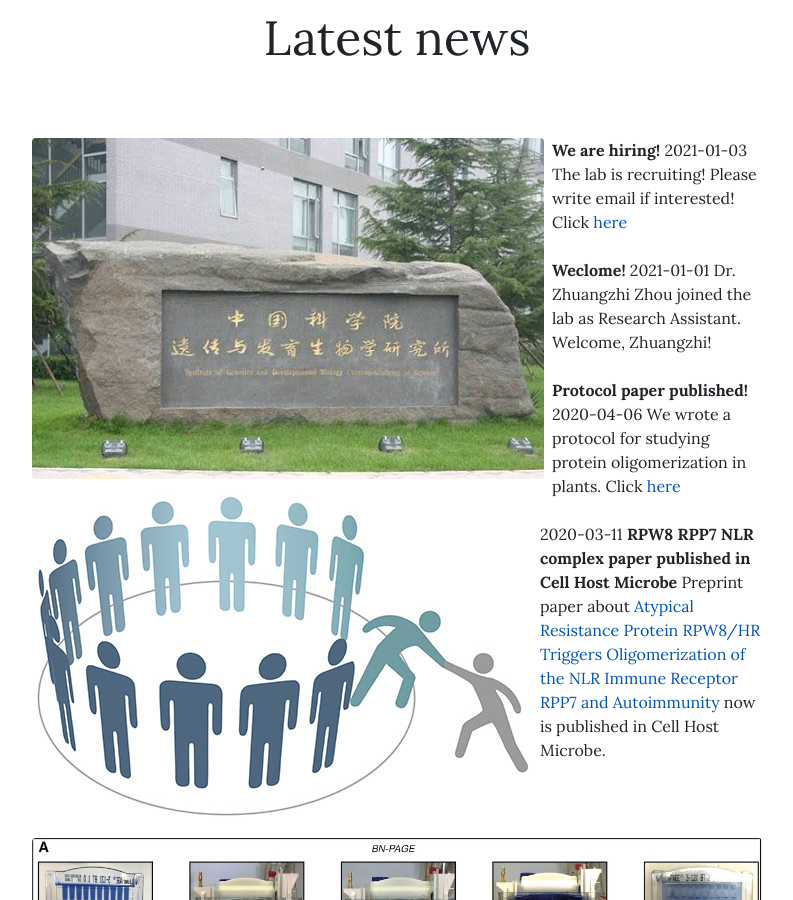
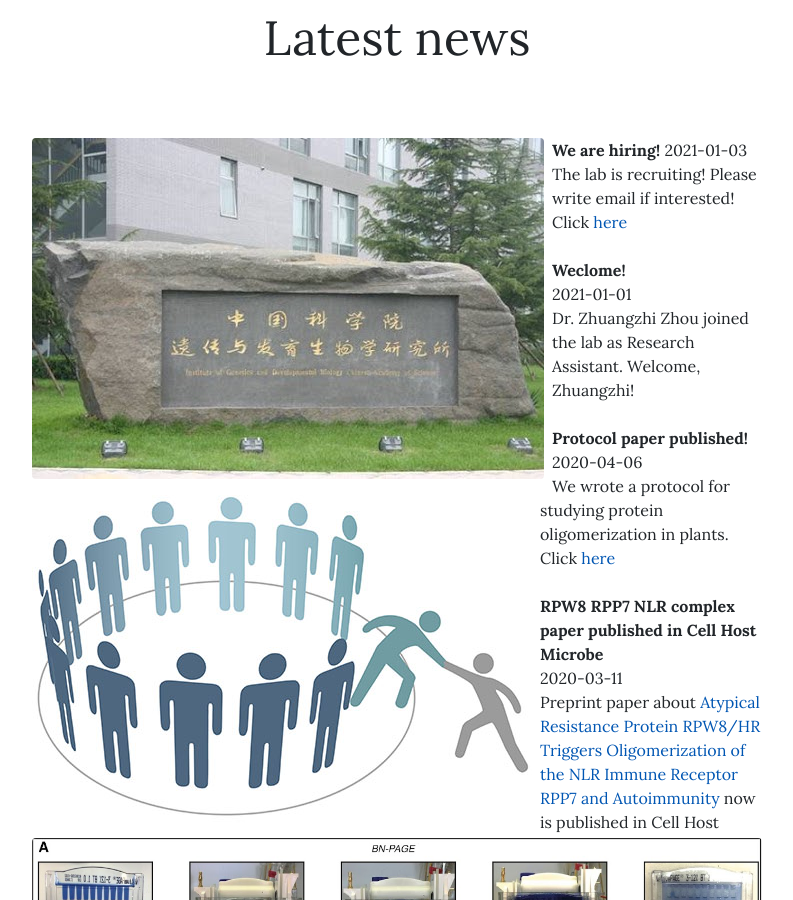
Before and after one commit to leili-plantmicrobe/leili-plantmicrobe.github.io, a Jekyll site: the page built from pages/home.md, in a window 1280 px wide and 900 px high, scrolled down 911 px. Shown: the whole window, without its empty margins (243-1036 px from the left). Built offline with Jekyll 4.4.1, drawn with Linux system fonts in a browser that asks for light colours.

```diff
--- a/pages/home.md
+++ b/pages/home.md
@@ -44,19 +44,19 @@ Click [here](/join/)
 <br/>
 <br/>
 ![zhuangzhi](/assets/img/join.png){: .rounded .float-left}
-**Weclome!**
-2021-01-01
+**Weclome!**<br/>
+2021-01-01<br/>
 Dr. Zhuangzhi Zhou joined the lab as Research Assistant. Welcome, Zhuangzhi!
 <br/>
 <br/>
 ![bupage1](/assets/img/bupage.jpg){: .rounded .float-left}
-**Protocol paper published!**
-2020-04-06
-We wrote a protocol for studying protein oligomerization in plants.
+**Protocol paper published!**<br/>
+2020-04-06<br/>
+We wrote a protocol for studying protein oligomerization in plants.<br/>
 Click [here](https://currentprotocols.onlinelibrary.wiley.com/doi/full/10.1002/cppb.20107)
 <br/>
 <br/>
 ![rpp7](/assets/img/rpp7.jpg){: .rounded .float-left}
-2020-03-11
-**RPW8 RPP7 NLR complex paper published in Cell Host Microbe**
+**RPW8 RPP7 NLR complex paper published in Cell Host Microbe**<br/>
+2020-03-11<br/>
 Preprint paper about [Atypical Resistance Protein RPW8/HR Triggers Oligomerization of the NLR Immune Receptor RPP7 and Autoimmunity](https://www.sciencedirect.com/science/article/abs/pii/S1931312820300512?via%3Dihub) now is published in Cell Host Microbe.
```
